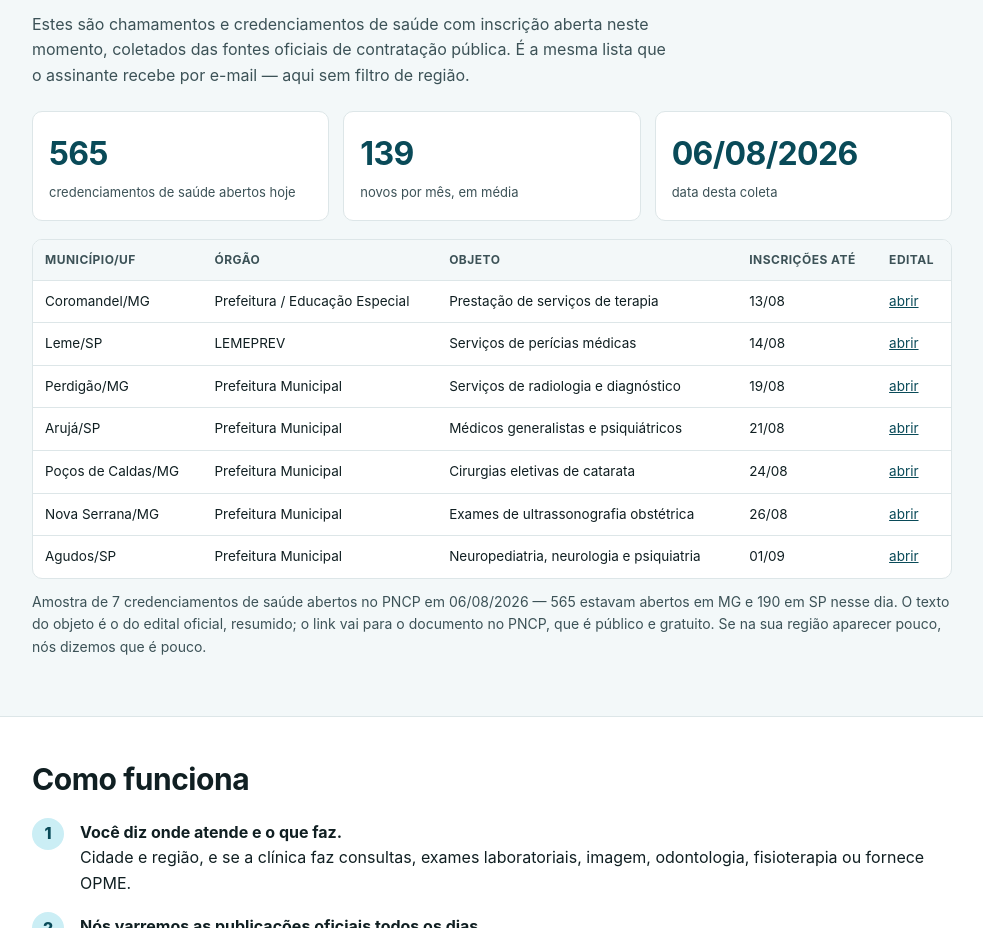
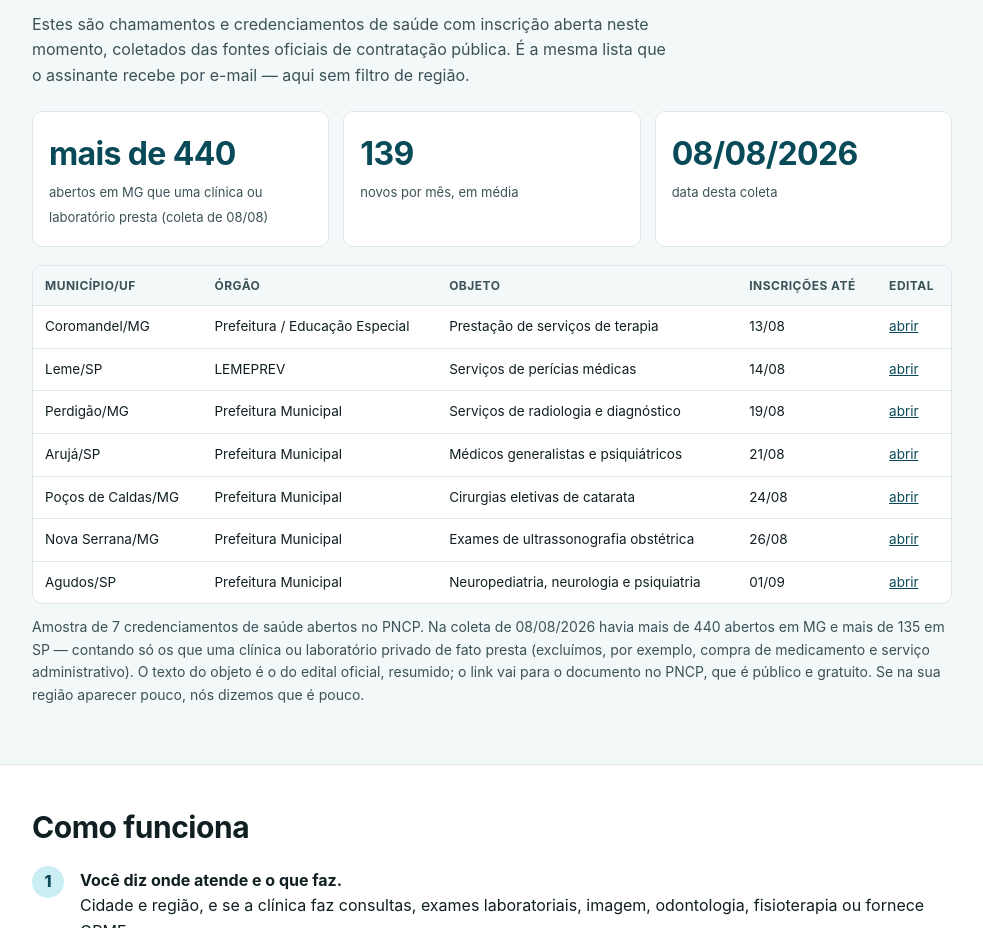
Before and after one commit to elucidata-ventures/credenciamentos-saude, a plain HTML site: page index.html in a window 1280 px wide. Shown: the part 1229-2157 px from the top of the page, without its empty margins (148-1131 px from the left). Drawn offline with Linux system fonts and the light colour scheme.

Commit message:
Estoque da tabela corrigido para a camada de prestador clinico (v2): mais de 440 MG / mais de 135 SP, coleta 08/08

```diff
--- a/index.html
+++ b/index.html
@@ -163,7 +163,7 @@
     </p>
 
     <div class="stats" id="stats">
-      <div class="stat"><b data-stat="abertos">—</b><span>credenciamentos de saúde abertos hoje</span></div>
+      <div class="stat"><b data-stat="abertos">—</b><span>abertos em MG que uma clínica ou laboratório presta (coleta de 08/08)</span></div>
       <div class="stat"><b data-stat="mes">—</b><span>novos por mês, em média</span></div>
       <div class="stat"><b data-stat="coleta">—</b><span>data desta coleta</span></div>
     </div>
@@ -341,15 +341,15 @@
 
   // Credenciamentos REAIS abertos agora + números da coleta (preenchido por pipeline/credenciamentos.py
   // → data/amostra_landing.json). Enquanto for null, a página esconde os blocos em vez de inventar dado.
-  // Editais REAIS do PNCP (coleta 06/08/2026, modalidade 12 = Credenciamento, objeto de saúde).
+  // Editais REAIS do PNCP (coleta 08/08/2026, classificador v2, modalidade 12 = Credenciamento).
   // Curadoria manual: dos 12 itens coletados, 4 foram DESCARTADOS por o objeto oficial não dizer
   // qual é o serviço ("profissionais especializados do ramo", "serviços técnicos em caráter
   // continuado"). Item ilegível na tabela desmente a promessa em vez de prová-la.
   const DADOS = {
-    abertos_formatado: "565",
+    abertos_formatado: "mais de 440",
     novos_por_mes_formatado: "139",
-    data_coleta: "06/08/2026",
-    nota: "Amostra de {n} credenciamentos de saúde abertos no PNCP em 06/08/2026 — 565 estavam abertos em MG e 190 em SP nesse dia. O texto do objeto é o do edital oficial, resumido; o link vai para o documento no PNCP, que é público e gratuito. Se na sua região aparecer pouco, nós dizemos que é pouco.",
+    data_coleta: "08/08/2026",
+    nota: "Amostra de {n} credenciamentos de saúde abertos no PNCP. Na coleta de 08/08/2026 havia mais de 440 abertos em MG e mais de 135 em SP — contando só os que uma clínica ou laboratório privado de fato presta (excluímos, por exemplo, compra de medicamento e serviço administrativo). O texto do objeto é o do edital oficial, resumido; o link vai para o documento no PNCP, que é público e gratuito. Se na sua região aparecer pouco, nós dizemos que é pouco.",
     itens: [
       { municipio: "Coromandel", uf: "MG", orgao: "Prefeitura / Educação Especial", objeto_curto: "Prestação de serviços de terapia", encerramento: "13/08", link: "https://pncp.gov.br/app/editais/18591149000158/2026/81" },
       { municipio: "Leme", uf: "SP", orgao: "LEMEPREV", objeto_curto: "Serviços de perícias médicas", encerramento: "14/08", link: "https://pncp.gov.br/app/editais/11639339000159/2026/40" },
```
